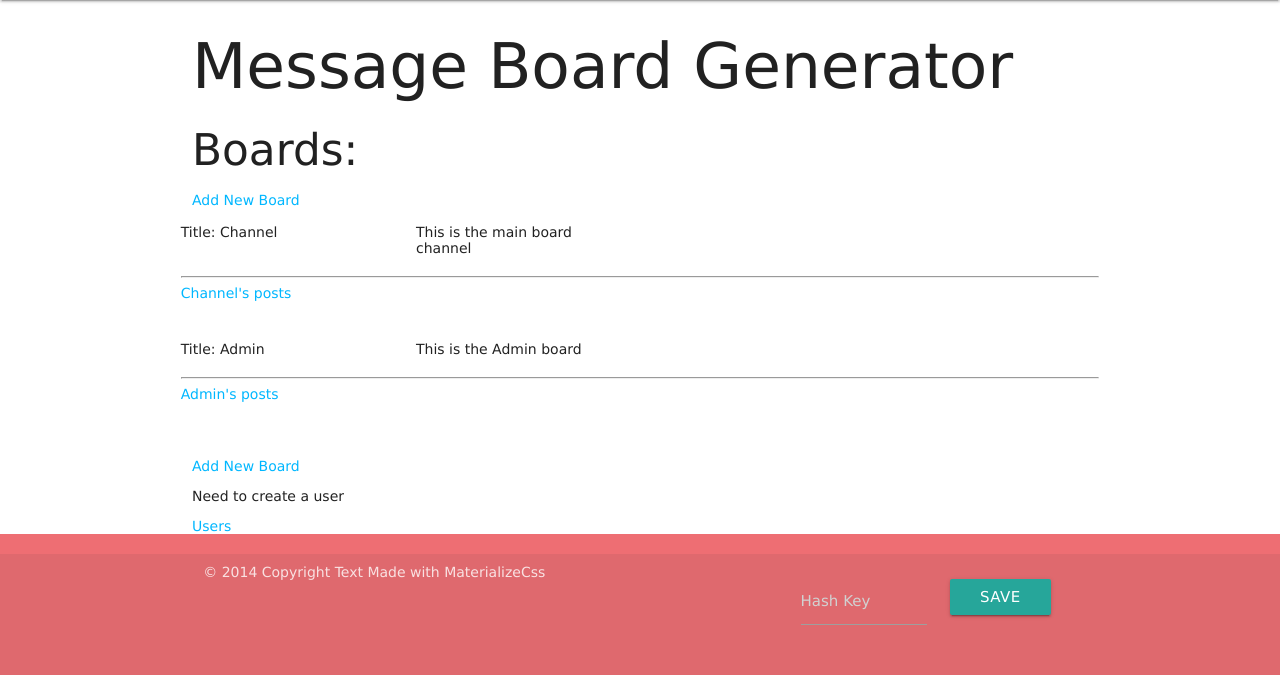
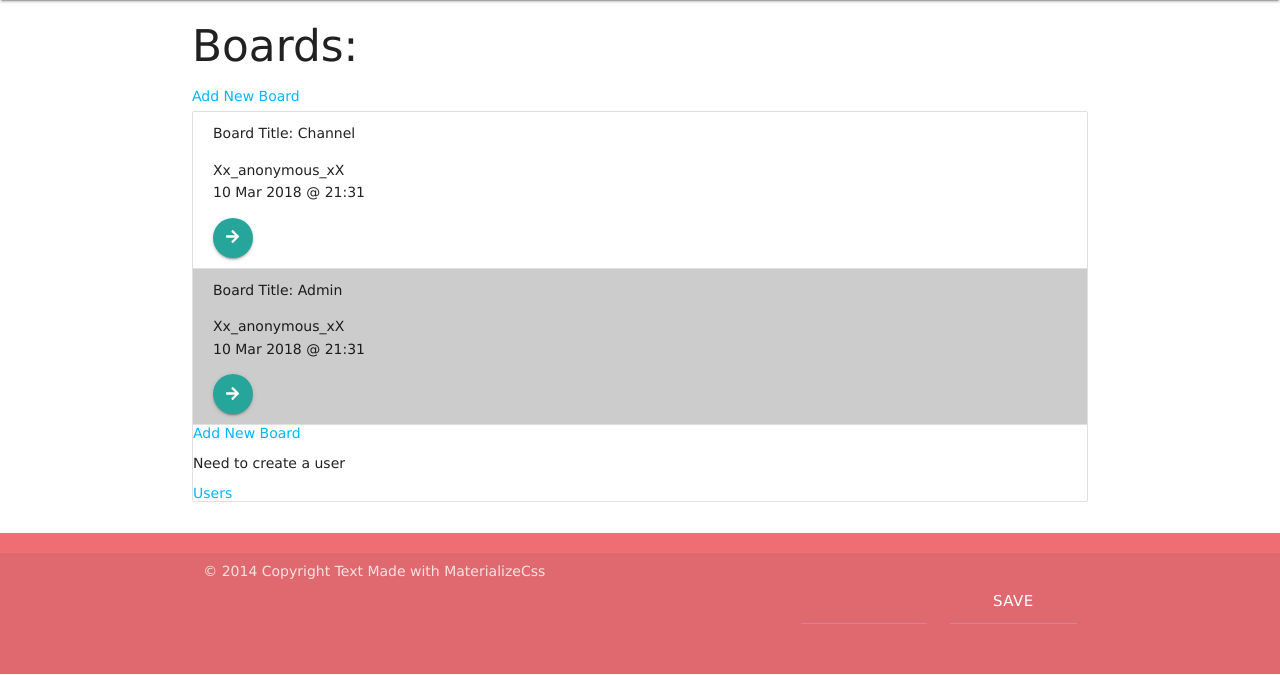
Before and after one commit to uniOpifex/ChatBoardHBS, a Node server app: page /Boards in a window 1280 px wide. Shown: the part 128-803 px from the top of the page. Run offline with Node 20, Linux system fonts and the light colour scheme; data comes from the database, SQL or seed files in the repository; some libraries are stand-ins or nearby versions.

Commit message:
refactored date time on board-index w/ moment js and hbs-helpers

```diff
--- a/HandlebarsHelpers.js
+++ b/HandlebarsHelpers.js
@@ -0,0 +1,16 @@
+const hbs = require('hbs')
+const moment = require('moment');
+
+
+hbs.registerHelper('niceDate', function (dateTime) {
+  return moment(dateTime).format('D MMM YYYY @ H:mm');
+});
+
+
+hbs.registerHelper('toLowerCase', function (str) {
+  return str.toLowerCase();
+});
+
+hbs.registerHelper('momnet', function(dateTime){
+
+})
--- a/app.js
+++ b/app.js
@@ -7,8 +7,15 @@
 var cookieParser = require('cookie-parser');
 var bodyParser = require('body-parser');
 var mongoose = require('mongoose')
+var expressHbs = require('express-handlebars');
+
 
 const methodOverride = require('method-override')
+var helpers = require('handlebars-helpers')();
+var hbs = require('handlebars');
+
+var MomentHandler = require("handlebars.moment");
+MomentHandler.registerHelpers(hbs);
 
 var index = require('./routes/index');
 
@@ -28,16 +35,29 @@
 
 
 // view engine setup
+const hbsHelpers = require('./HandlebarsHelpers');
 app.set('views', path.join(__dirname, 'views'));
 app.set('view engine', 'hbs');
+// app.engine('hbs', hbs({
+//   helpers: hbsHelpers
+// }));
+var hbs = require('hbs');
+require('./HandlebarsHelpers');
 
+
+
+hbs.registerHelper('dateLocal', function (fecha) {
+  return "this is a string"
+});
 
 
 // uncomment after placing your favicon in /public
 //app.use(favicon(path.join(__dirname, 'public', 'favicon.ico')));
 app.use(logger('dev'));
 app.use(bodyParser.json());
-app.use(bodyParser.urlencoded({ extended: false }));
+app.use(bodyParser.urlencoded({
+  extended: false
+}));
 app.use(cookieParser());
 app.use(express.static(path.join(__dirname, 'public')));
 
@@ -55,14 +75,14 @@
 app.use('/users', userController)
 
 // catch 404 and forward to error handler
-app.use(function(req, res, next) {
+app.use(function (req, res, next) {
   var err = new Error('Not Found');
   err.status = 404;
   next(err);
 });
 
 // error handler
-app.use(function(err, req, res, next) {
+app.use(function (err, req, res, next) {
   // set locals, only providing error in development
   res.locals.message = err.message;
   res.locals.error = req.app.get('env') === 'development' ? err : {};
--- a/package.json
+++ b/package.json
@@ -13,13 +13,19 @@
     "debug": "~2.6.3",
     "dotenv": "^5.0.0",
     "express": "~4.15.2",
+    "express-handlebars": "^3.0.0",
     "handlebars-helpers": "^0.9.8",
+    "handlebars.moment": "^1.0.4",
     "hbs": "~4.0.1",
     "helper-date": "^1.0.1",
     "materialize-css": "^0.100.2",
     "method-override": "^2.3.10",
+    "moment": "^2.21.0",
     "mongoose": "^5.0.4",
     "morgan": "~1.8.1",
     "serve-favicon": "~2.4.2"
+  },
+  "devDependencies": {
+    "handlebars-helper-moment": "^0.2.0"
   }
 }
--- a/public/jscripts/scripts.js
+++ b/public/jscripts/scripts.js
@@ -1,12 +1,47 @@
+
+
 function makeid() {
     var text = "";
     var possible = "ABCDEFGHIJKLMNOPQRSTUVWXYZabcdefghijklmnopqrstuvwxyz0123456789";
 
     for (var i = 0; i < 5; i++)
-      text += possible.charAt(Math.floor(Math.random() * possible.length));
+        text += possible.charAt(Math.floor(Math.random() * possible.length));
 
     return text;
 }
+
 function genKey() {
-    document.getElementById("hash").value =makeid();
+    document.getElementById("hash").value = makeid();
 }
+
+
+function saveHash() {
+    let userhash = $("#IDHash").val()
+    sessionStorage.userhash = userhash;
+    ;
+}
+
+
+function validateHashKey() {
+    if (sessionStorage.userhash === String) {
+        return sessionStorage.userhash;
+        console.log(sessionStorage.userhash)
+    } else {
+        console.log("Hash");
+        return "User Hash"
+    }
+}
+
+function updateHashinput() {
+    let sessionHashstate = false
+    if (sessionStorage.userhash === undefined) {
+        document.getElementById("userHash").value = "User Hash"
+
+    } else {
+        document.getElementById("userHash").value = sessionStorage.userhash;
+        console.log("changed")
+
+    }
+}
+
+updateHashinput();
--- a/public/stylesheets/style.css
+++ b/public/stylesheets/style.css
@@ -1,5 +1,3 @@
-
-
 body {
   font: 14px "Lucida Grande", Helvetica, Arial, sans-serif;
   display: flex;
@@ -15,25 +13,30 @@
   color: #00B7FF;
 }
 
-.navbar {
-flex: 0;
+.boardList {
+
+}
+.stripedList li:nth-child(even) {
+  background: #CCC
 }
 
-.content{
-flex: 1
+.stripedList li:nth-child(odd) {
+  background: #FFF
 }
 
-.footer{
-
+.navbar {
+  flex: 0;
 }
 
+.content {
+  flex: 1
+}
 
-#board-desc-input{
+.footer {}
 
-}
-#new-post-content {
+#board-desc-input {}
 
-}
+#new-post-content {}
 
 ul {
   list-style-type: none;
--- a/routes/boardController.js
+++ b/routes/boardController.js
@@ -7,11 +7,9 @@
 
 // INDEX route
 router.get('/', (request, response) => {
-
-    // FIND all of the companies in the database
+    // FIND all of the Boards in the database
     BoardModel.find({})
         .then((boards => {
-
             // THEN once they come back from the database
             // RENDER them in Handlebars
             response.render('boards/index', {
--- /dev/null
+++ b/views/about.hbs
@@ -0,0 +1,5 @@
+<div class="container">
+    <h1>{{title}}</h1>
+<p>This is an {{title}} app</p>
+<p>  This application was build to emulate a message boarding using hash key to creatre and post rather than user name and password authentication</p>
+</div>
--- a/views/boards/edit.hbs
+++ b/views/boards/edit.hbs
@@ -1,6 +1,6 @@
 <div class="container">
     <h2>Creating a new Board</h2>
-    <div class="COL S12">
+    <div class="COL s12">
 
         <form action="/boards/:board-id" method="Edit" class="col s23">
             <label for="name">Name</label>
--- a/views/boards/index.hbs
+++ b/views/boards/index.hbs
@@ -1,33 +1,35 @@
 <div class="container">
-    <h1>Message Board Generator</h1>
 
-    <div class="col s12">
+	<div class="col s12 boardlist">
 		<h3>Boards:</h3>
 		<div>
 			<a href="/boards/new">Add New Board</a>
 		</div>
-        <br> {{#each boards}}
-        <div class="row">
-            <div class="row">
-                <div class="col s3">Title: {{this.name}}</div>
-                <div class="col s3">{{this.description}}</div>
+		<div>
+			<ul class="collection stripedList">
+				{{#each boards}}
+				<li class="collection-item" href="/boards/{{this._id}}/">
+					<span class="title">Board Title: {{this.name}}</span>
+					<p>{{this.user}}
+						<br>
+						{{niceDate this.date}}
+					</p>
+					<a href="/boards/{{this._id}}/" class="btn btn-floating pulse">
+						<i class="fas fa-arrow-right"></i>
+					</a>
+				</li>
+				{{/each}}
+				<li class="colllection-item">
+					<a href="/boards/new">Add New Board</a>
+					<p>Need to create a user</p>
+					<a href="/users/">Users</a>
+				</li>
+			</ul>
 		</div>
-            <hr>
-            <div class="row">
-                <div class="col s6">
-                    <a href="/boards/{{this._id}}/posts">{{this.name}}'s posts</a>
+		<br>
+
 	</div>
 
-            </div>
-        </div>
-        {{/each}}
-        <br>
-        <div>
-            <a href="/boards/new">Add New Board</a>
-        </div>
-    </div>
 
-    <p>Need to create a user</p>
-    <a href="/users/">Users</a>
 
 </div>
--- a/views/boards/new.hbs
+++ b/views/boards/new.hbs
@@ -11,7 +11,7 @@
             <input type="text" name="description" id ="board-desc-input">
             <br>
             <label for="hash">User Hash</label>
-            <input type="text" name="hash">
+            <input type="text" name="hash" value="" id="userHash">
             <span class="text-center"><input class="btn btn-primary " type="submit" value="Create"></span>
         </form>
     </div>
--- a/views/layout.hbs
+++ b/views/layout.hbs
@@ -5,6 +5,10 @@
   <title>{{title}}</title>
   <link rel='stylesheet' href='/css/materialize.min.css'>
   <link rel='stylesheet' href='/stylesheets/style.css' />
+  <link href="https://fonts.googleapis.com/icon?family=Material+Icons" rel="stylesheet">
+  <script defer src="https://use.fontawesome.com/releases/v5.0.8/js/all.js"></script>
+
+
 
 
 </head>
@@ -49,10 +53,10 @@
                   © 2014 Copyright Text Made with MaterializeCss
               </div>
               <div class="input-field col s2">
-                <input placeholder="Hash Key" id="Hash" type="text" class="validate">
+                <input value="" id="IDHash" type="text" class="validate">
               </div>
               <div class="input-field col s2">
-                <input class="btn" type="submit" value="Save">
+                <input class="btn" onclick="saveHash()" value="Save">
               </div>
             </form>
           </div>
@@ -60,7 +64,6 @@
       </div>
     </div>
   </footer>
-
 
 
   <!-- jQuery (necessary for Bootstrap's JavaScript plugins) -->
```
Also changed, not shown: routes/index.js (+6 -1 lines), public/jscripts/dateTime.js (added), 1 other file. Lines whose indentation alone changed are shown as unchanged.
